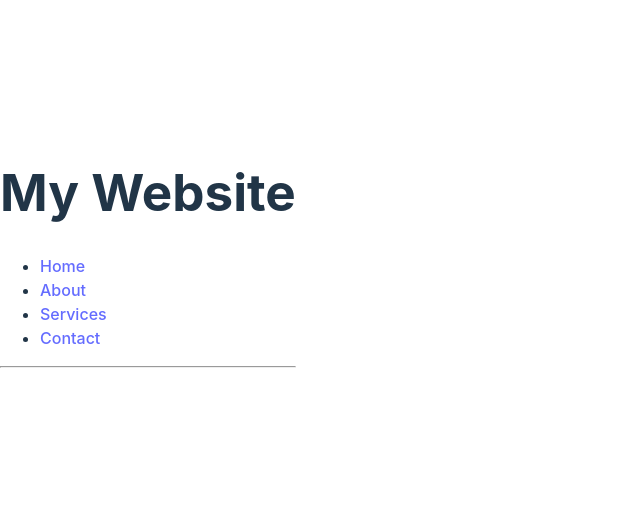
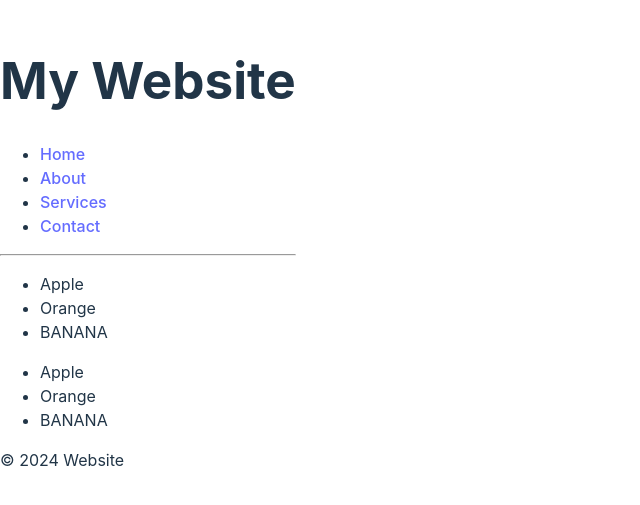
Before and after one commit to ManushiChamika/React-Tutorial, a React (Vite) app in the folder my-react-app/: page / in a window 1280 px wide. Shown: the part 147-652 px from the top of the page, without its empty margins (0-640 px from the left). Built offline with nearby package versions, Linux system fonts and the light colour scheme.

Commit message:
react tutorial 1

```diff
--- a/my-react-app/src/App.jsx
+++ b/my-react-app/src/App.jsx
@@ -1,5 +1,6 @@
 import Header from './Header.jsx'
-// import Footer from './Footer.jsx'
+import Footer from './Footer.jsx'
+import Food from './Food.jsx'
 
 function App() {
 
@@ -8,7 +9,10 @@ function App() {
     //fragment
     <>
       <Header/>
-      {/* <Footer/> */}
+      <Food/>
+      {/*can multiply*/}
+      <Food/>
+      <Footer/>
     </>
 
   );
--- /dev/null
+++ b/my-react-app/src/Food.jsx
@@ -0,0 +1,18 @@
+function Food(){
+    //if adding js outside return we do not need {}
+    const food1 = "Orange";
+    const food2 = "Banana";
+    return(
+        //if adding js inside return we need {}
+        <ul>
+            <li>Apple</li>
+            {/*use {} to add js inside HTML*/
+            }
+            <li>{food1}</li>
+            <li>{food2.toUpperCase()}</li>
+        </ul>
+
+    );
+}
+
+export default Food;
--- a/my-react-app/src/Footer.jsx
+++ b/my-react-app/src/Footer.jsx
@@ -1,14 +1,15 @@
-// function Footer(){
-//     return (
-//        <Footer>
-//             <p>
-//                 //copy write symbol
-//                 &copy; Website
-//             </p>
-//        </Footer>
+function Footer(){
+    return (
+        //Use footer (lowercase) instead of Footer for semantic HTML.
+       <footer>
+            <p>
+                 {/* copy write symbol*/}
+                &copy; {new Date().getFullYear()} Website
+            </p>
+       </footer>
 
-//     );
+    );
 
-// }
+}
 
-// export default Footer;
+export default Footer
```
